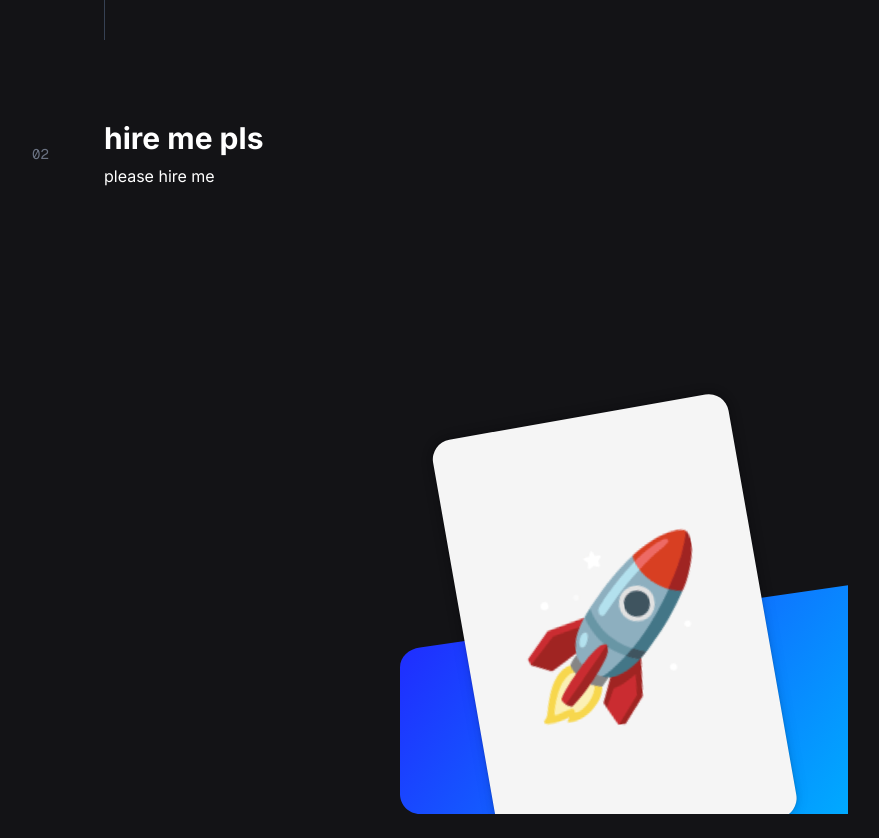
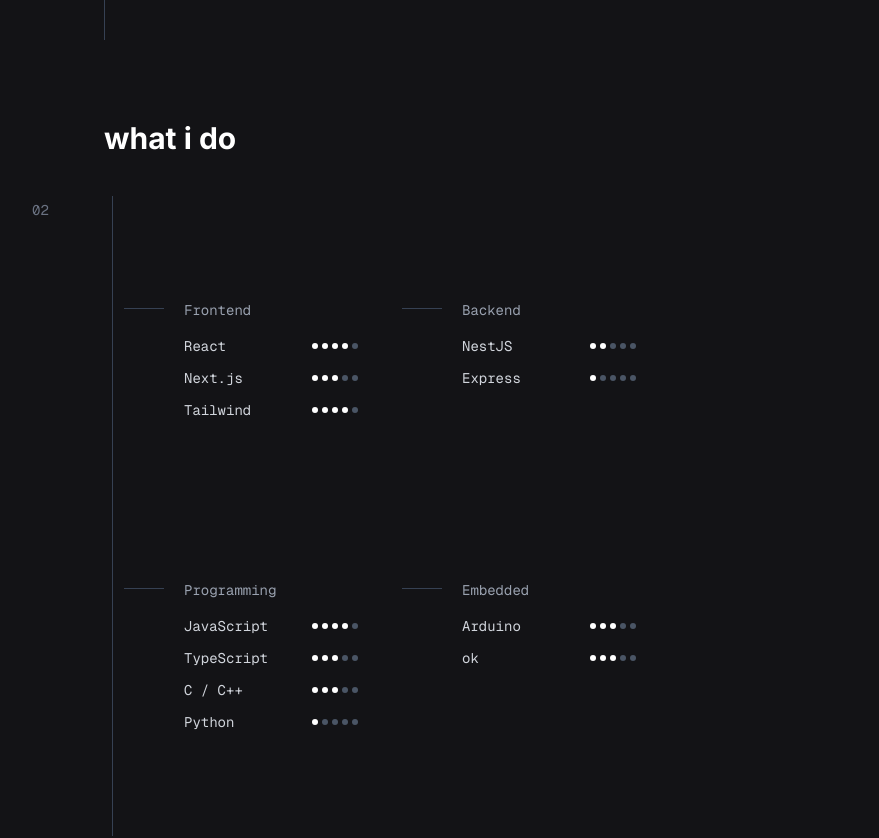
Before and after one commit to ChiriacIoana/portofolio, a Next.js app: page /home in a window 1280 px wide. Shown: the part 660-1498 px from the top of the page, without its empty margins (16-895 px from the left). Built offline with nearby package versions, Linux system fonts and the light colour scheme.

Commit message:
skill tree

```diff
--- a/app/(app)/home/page.tsx
+++ b/app/(app)/home/page.tsx
@@ -1,5 +1,6 @@
 "use client";
 
+import { SkillTree } from "@/app/(components)/ui/SkillTree";
 import { Github, Instagram, Mail } from "lucide-react";
 import { AnimatedSection } from "@/app/(components)/ui/AnimatedSection";
 import { AnimatedLine } from "@/app/(components)/ui/AnimatedLine";
@@ -83,22 +84,18 @@
       </div>
 
       <AnimatedSection
-        className="py-20 flex items-center"
+        className="py-20 flex items-start"
         variants={slideReveal(-100, 1)}
       >
-        <span className="text-sm text-gray-500 font-mono absolute left-0 ml-12">
+        <span className="text-sm text-gray-500 font-mono absolute py-20 left-0 ml-12">
           02
         </span>
 
-        <div className="max-w-xl ml-30">
-          <h2 className="text-3xl font-bold">hire me pls</h2>
-          <p className="mt-2">please hire me</p>
+        <div className="max-w-xl ml-30 space-y-10">
+          <h2 className="text-3xl font-bold">what i do</h2>
+          <SkillTree />
         </div>
       </AnimatedSection>
-
-      <div className="max-w-md mx-auto py-24">
-        <ScrollAnimatedCard gradientFrom={200} gradientTo={250} chlidren="🚀" />
-      </div>
     </div>
   );
 }
--- a/app/(components)/ui/AnimatedLine.tsx
+++ b/app/(components)/ui/AnimatedLine.tsx
@@ -1,31 +1,34 @@
 "use client";
 
 import { motion } from "framer-motion";
-import clsx from "clsx";
-
-type Props = {
-  className?: string;
-  orientation?: "vertical" | "horizontal";
-  delay?: number;
-  duration?: number;
-};
 
 export function AnimatedLine({
-  className,
   orientation = "vertical",
+  className = "",
   delay = 0,
-  duration = 1,
-}: Props) {
-  const isVertical = orientation === "vertical";
-
+}: {
+  orientation?: "vertical" | "horizontal";
+  className?: string;
+  delay?: number;
+}) {
   return (
     <motion.div
-      className={clsx(className)}
-      initial={isVertical ? { scaleY: 0 } : { scaleX: 0 }}
-      whileInView={isVertical ? { scaleY: 1 } : { scaleX: 1 }}
-      transition={{ delay, duration, ease: "easeInOut" }}
+      className={className}
+      initial={
+        orientation === "vertical"
+          ? { scaleY: 0 }
+          : { scaleX: 0 }
+      }
+      whileInView={
+        orientation === "vertical"
+          ? { scaleY: 1 }
+          : { scaleX: 1 }
+      }
+      transition={{ duration: 0.6, ease: "easeOut", delay }}
+      viewport={{ once: true }}
       style={{
-        transformOrigin: isVertical ? "top" : "left",
+        transformOrigin:
+          orientation === "vertical" ? "top" : "left",
       }}
     />
   );
--- /dev/null
+++ b/app/(components)/ui/SkillTree.tsx
@@ -0,0 +1,57 @@
+"use client";
+
+import { AnimatedLine } from "./AnimatedLine";
+import { TreeBranch } from "./TreeBranch";
+
+export function SkillTree() {
+  return (
+    <div className="relative pl-10 py-16">
+
+      <AnimatedLine
+        className="absolute left-2 top-0 w-px h-full bg-gray-700"
+        delay={0}
+      />
+
+      <div className="grid grid-cols-1 gap-y-20 lg:grid-cols-2 lg:gap-x-16">
+        <TreeBranch
+          title="Frontend"
+          delay={0.3}
+          skills={[
+            { label: "React", level: 4 },
+            { label: "Next.js", level: 3 },
+            { label: "Tailwind", level: 4 },
+          ]}
+        />
+
+        <TreeBranch
+          title="Backend"
+          delay={0.5}
+          skills={[
+            { label: "NestJS", level: 2 },
+            { label: "Express", level: 1 },
+          ]}
+        />
+
+        <TreeBranch
+          title="Programming"
+          delay={0.7}
+          skills={[
+            { label: "JavaScript", level: 4 },
+            { label: "TypeScript", level: 3 },
+            { label: "C / C++", level: 3 },
+            { label: "Python", level: 1 },
+          ]}
+        />
+
+        <TreeBranch
+          title="Embedded"
+          delay={0.9}
+          skills={[
+            { label: "Arduino", level: 3 },
+            { label: "ok", level: 3 },
+          ]}
+        />
+      </div>
+    </div>
+  );
+}
--- /dev/null
+++ b/app/(components)/ui/TreeBranch.tsx
@@ -0,0 +1,37 @@
+"use client";
+
+import { AnimatedLine } from "./AnimatedLine";
+import { TreeNode } from "./TreeNode";
+
+export function TreeBranch({
+  title,
+  skills,
+  delay = 0,
+}: {
+  title: string;
+  skills: { label: string; level: number }[];
+  delay?: number;
+}) {
+  return (
+    <div className="relative pl-10 py-10">
+      <AnimatedLine
+        orientation="horizontal"
+        className="absolute top-12 left-[-20px] h-px w-10 bg-gray-700"
+        delay={delay}
+      />
+
+      <div
+        className="font-mono text-sm text-gray-400 mb-4"
+        style={{ animationDelay: `${delay + 0.2}s` }}
+      >
+        {title}
+      </div>
+
+      <div className="space-y-3">
+        {skills.map((skill, i) => (
+          <TreeNode key={skill.label} label={skill.label} level={skill.level} />
+        ))}
+      </div>
+    </div>
+  );
+}
--- /dev/null
+++ b/app/(components)/ui/TreeNode.tsx
@@ -0,0 +1,39 @@
+"use client";
+
+import { motion } from "framer-motion";
+
+type TreeNodeProps = {
+  label: string;
+  level: number; // 1–5
+};
+
+export function TreeNode({ label, level }: TreeNodeProps) {
+  return (
+    <motion.div
+      className="flex items-center gap-4 group"
+      initial={{ opacity: 0, x: -10 }}
+      whileInView={{ opacity: 1, x: 0 }}
+      transition={{ duration: 0.4, ease: "easeOut" }}
+      viewport={{ once: true }}
+    >
+
+      <span className="text-sm font-mono text-gray-300 w-28 group-hover:text-white transition-colors">
+        {label}
+      </span>
+
+
+      <div className="flex gap-1">
+        {Array.from({ length: 5 }).map((_, i) => (
+          <div
+            key={i}
+            className={`w-1.5 h-1.5 rounded-full transition-colors ${
+              i < level
+                ? "bg-white group-hover:bg-gray-200"
+                : "bg-gray-600"
+            }`}
+          />
+        ))}
+      </div>
+    </motion.div>
+  );
+}
```
